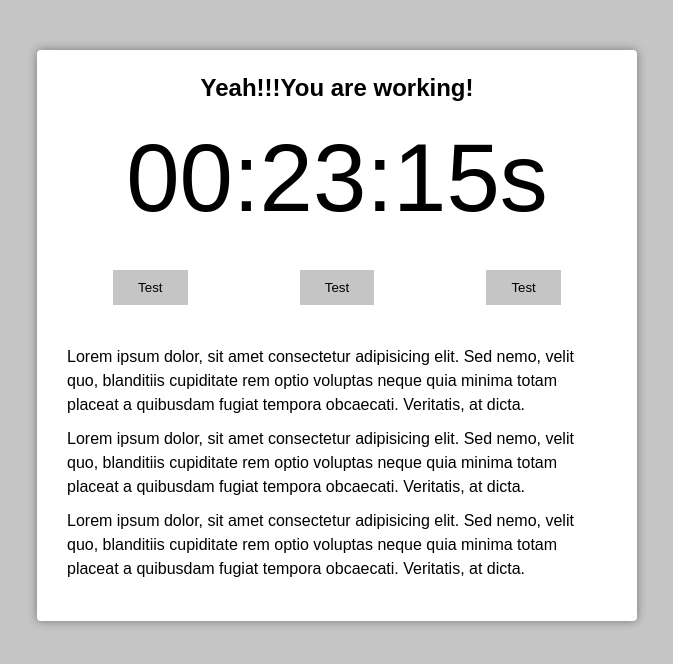
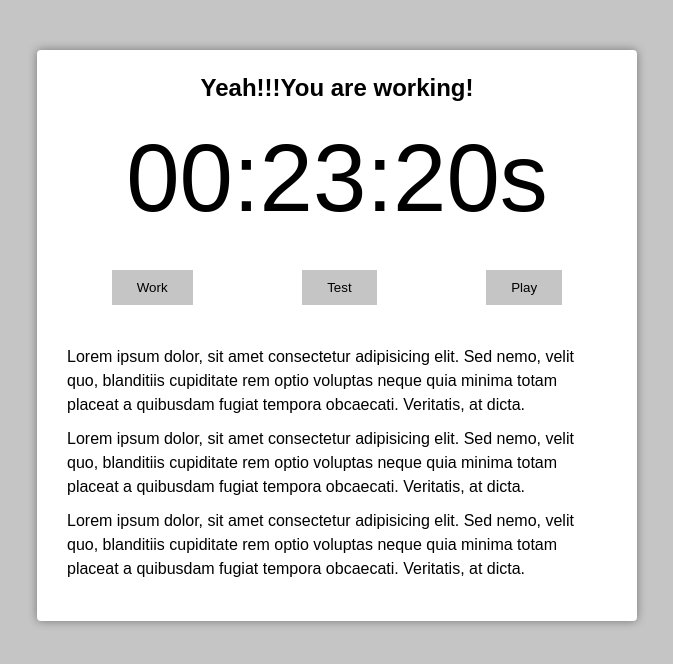
Before and after one commit to cristovaofabio/Pomodoro, a React (Create React App) app: page / in a window 1280 px wide. Shown: the top 664 px of the page, without its empty margins (303-976 px from the left). Built offline with nearby package versions, Linux system fonts and the light colour scheme; the HTML template or start-up script is replaced by a standard one.

Commit message:
start pomodoro time

```diff
--- a/src/components/pomodoro-timer.tsx
+++ b/src/components/pomodoro-timer.tsx
@@ -1,4 +1,4 @@
-import React from "react";
+import React, { useEffect } from "react";
 import { useInterval } from "../hooks/use-interval";
 import { Button } from "./button";
 import { Timer } from "./timer";
@@ -12,10 +12,21 @@
 
 export function PomodoroTimer(props: Props): JSX.Element {
     const [mainTime, setMainTime] = React.useState(props.pomodoroTime);
+    const [timeCounting, setTimeCounting] = React.useState(false);
+    const [working, setWorking] = React.useState(false);
+
+    useEffect(() => {
+        if (working) document.body.classList.add('working');
+    }, [working]);
 
     useInterval(() => {
         setMainTime(mainTime - 1);
-    }, 1000);
+    }, timeCounting ? 1000 : null);
+
+    const configureWork = () => {
+        setTimeCounting(true);
+        setWorking(true);
+    }
 
     return (
         <div className="pomodoro">
@@ -23,9 +34,9 @@
             <Timer mainTime={mainTime}></Timer>
 
             <div className="controls">
+                <Button text="Work" onClick={() => configureWork()}></Button>
                 <Button text="Test"></Button>
-                <Button text="Test"></Button>
-                <Button text="Test"></Button>
+                <Button text={timeCounting ? 'Pause' : 'Play'} onClick={() => setTimeCounting(!timeCounting)}></Button>
             </div>
 
             <div className="details">
```
